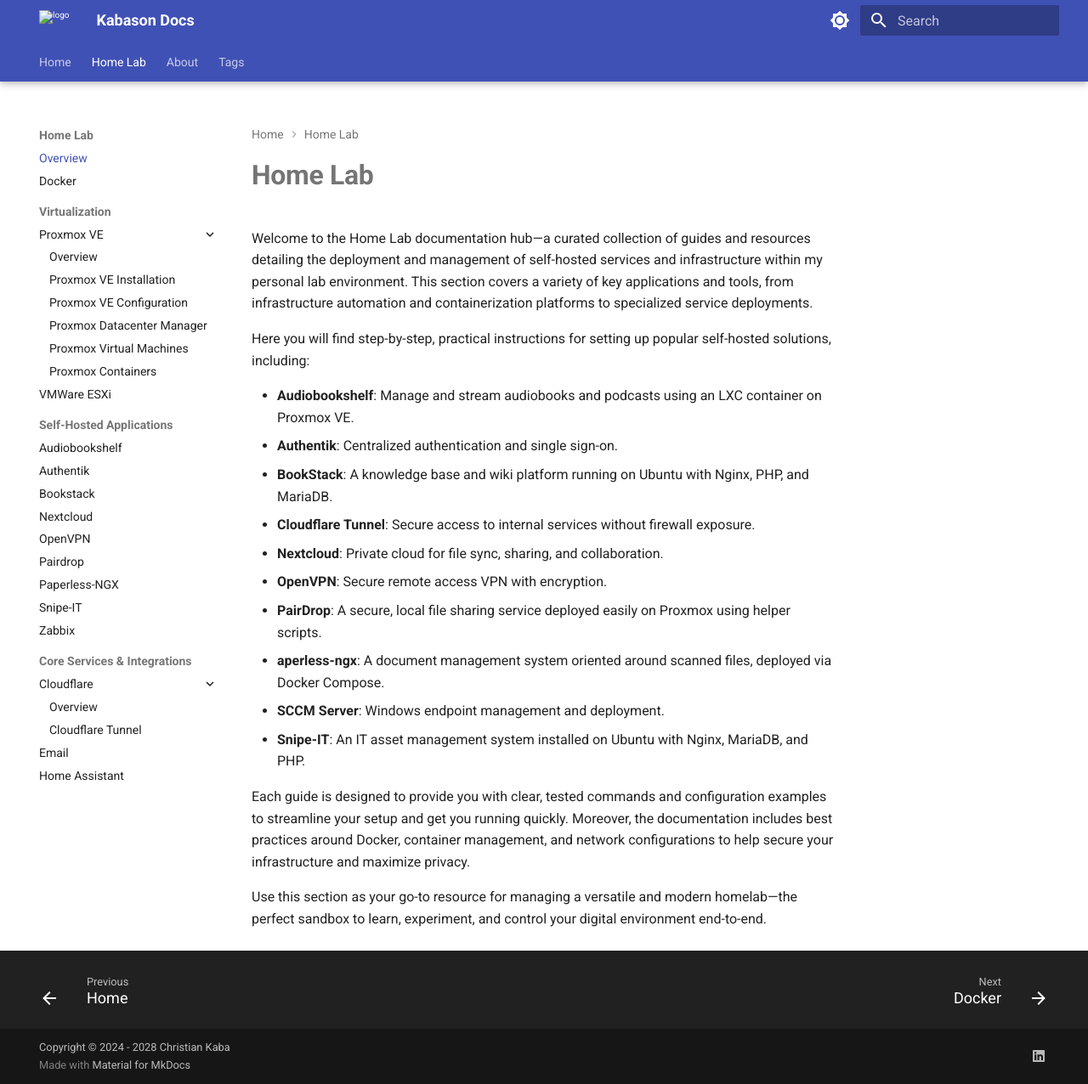
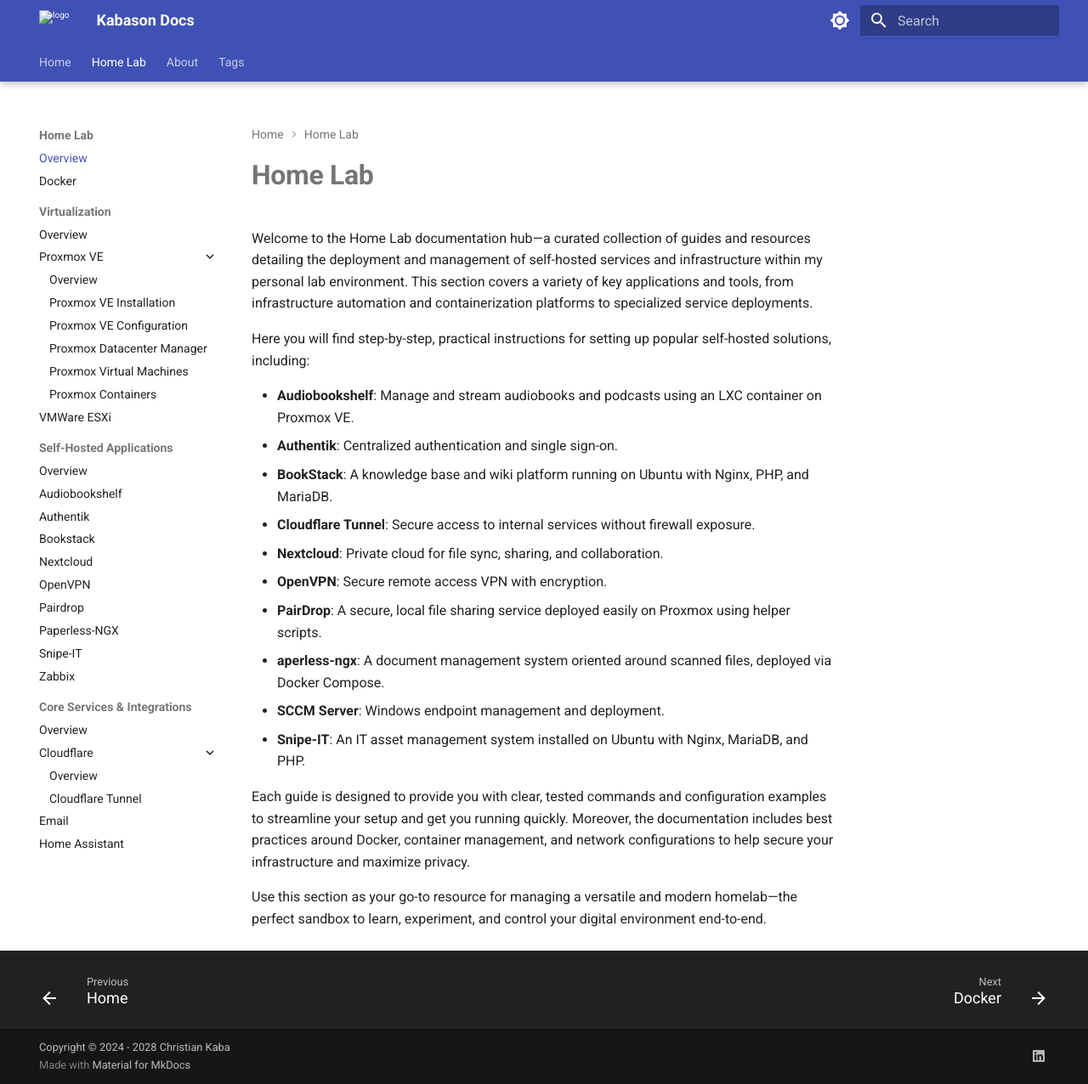
Before and after one commit to doyenkbs/MKDocs, an MkDocs documentation site: the page built from docs/home-lab/homelab.md, in a window 1280 px wide and 1276 px high. Shown: the whole window at 85% size. Built offline with MkDocs 1.6.1 and Material for MkDocs 9.7.7, drawn with Linux system fonts in a browser that asks for light colours; some of the changed lines change nothing that is shown.

Commit message:
test nav

```diff
--- a/mkdocs.yml
+++ b/mkdocs.yml
@@ -105,6 +105,7 @@ nav:
       - Overview: home-lab/homelab.md
       - Docker: home-lab/docker.md
       - Virtualization:
+          - Overview: home-lab/virtualization/virtualization.md
           - Proxmox VE:
               - Overview: home-lab/virtualization/proxmox/proxmox.md
               - Proxmox VE Installation: home-lab/virtualization/proxmox/proxmox-installation.md
@@ -114,6 +115,7 @@ nav:
               - Proxmox Containers: home-lab/virtualization/proxmox/containers.md
           - VMWare ESXi: home-lab/virtualization/vmware/vmware.md
       - Self-Hosted Applications:
+          - Overview: home-lab/application/applications.md
           - Audiobookshelf: home-lab/application/audiobookshelf.md
           - Authentik: home-lab/application/authentik.md
           - Bookstack: home-lab/application/bookstack.md
@@ -124,6 +126,7 @@ nav:
           - Snipe-IT: home-lab/application/snipeit.md
           - Zabbix: home-lab/application/zabbix.md
       - Core Services & Integrations:
+          - Overview: home-lab/services/services.md
           - Cloudflare:
               - Overview: home-lab/services/cloudflare/cloudflare.md
               - Cloudflare Tunnel: home-lab/services/cloudflare/cloudflaretunnel.md
```
